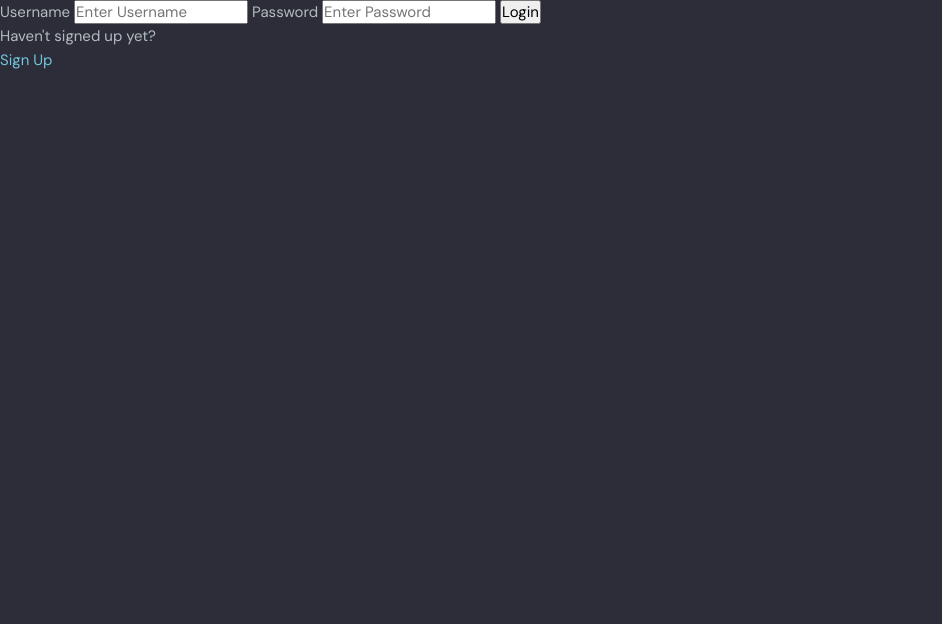
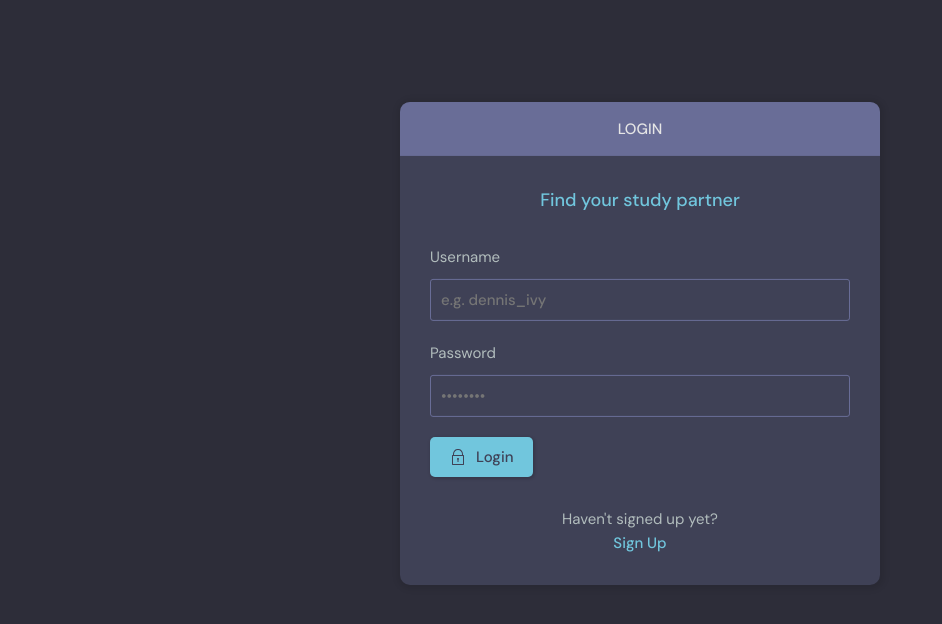
Before and after one commit to CiroJSCH/django-study-room, a Django app: page /login/ in a window 1280 px wide. Shown: the part 76-700 px from the top of the page, without its empty margins (0-942 px from the left). Run offline with Django 4.2, Linux system fonts and the light colour scheme.

Commit message:
login and register with theme

```diff
--- a/base/templates/base/login_register.html
+++ b/base/templates/base/login_register.html
@@ -1,27 +1,98 @@
 {% extends "main.html" %}
 {% block content %}
+  <main class="auth layout">
     {% if page == "login" %}
-    <div>
-      <form action="" method="post">
+      <div class="container">
+        <div class="layout__box">
+          <div class="layout__boxHeader">
+            <div class="layout__boxTitle">
+              <h3>Login</h3>
+            </div>
+          </div>
+          <div class="layout__body">
+            <h2 class="auth__tagline">Find your study partner</h2>
+            <form class="form" action="" method="post">
               {% csrf_token %}
-        <label for="username">Username</label>
-        <input type="text" name="username" placeholder="Enter Username">
+              <div class="form__group form__group">
+                <label for="room_name">Username</label>
+                <input id="username"
+                       name="username"
+                       type="text"
+                       placeholder="e.g. dennis_ivy" />
+              </div>
+              <div class="form__group">
                 <label for="password">Password</label>
-        <input type="password" name="password" placeholder="Enter Password">
-        <input type="submit" value="Login">
+                <input id="password"
+                       name="password"
+                       type="password"
+                       placeholder="&bull;&bull;&bull;&bull;&bull;&bull;&bull;&bull;" />
+              </div>
+              <button class="btn btn--main" type="submit">
+                <svg version="1.1"
+                     xmlns="http://www.w3.org/2000/svg"
+                     width="32"
+                     height="32"
+                     viewBox="0 0 32 32">
+                  <title>lock</title>
+                  <path d="M27 12h-1v-2c0-5.514-4.486-10-10-10s-10 4.486-10 10v2h-1c-0.553 0-1 0.447-1 1v18c0 0.553 0.447 1 1 1h22c0.553 0 1-0.447 1-1v-18c0-0.553-0.447-1-1-1zM8 10c0-4.411 3.589-8 8-8s8 3.589 8 8v2h-16v-2zM26 30h-20v-16h20v16z">
+                  </path>
+                  <path d="M15 21.694v4.306h2v-4.306c0.587-0.348 1-0.961 1-1.694 0-1.105-0.895-2-2-2s-2 0.895-2 2c0 0.732 0.413 1.345 1 1.694z">
+                  </path>
+                </svg>
+                Login
+              </button>
             </form>
+            <div class="auth__action">
               <p>Haven't signed up yet?</p>
-      <a href="{% url 'register' %}">Sign Up</a>
+              <a href="{% url 'register' %}" class="btn btn--link">Sign Up</a>
+            </div>
+          </div>
+        </div>
       </div>
     {% else %}
-    <div>
-      <form action="" method="post">
+      <div class="container">
+        <div class="layout__box">
+          <div class="layout__boxHeader">
+            <div class="layout__boxTitle">
+              <h3>Register</h3>
+            </div>
+          </div>
+          <div class="layout__body">
+            <h2 class="auth__tagline">Find your study partner</h2>
+            <form class="form" action="" method="post">
               {% csrf_token %}
-        {{ form.as_p }}
-        <input type="submit" value="Register">
+              {% for field in form %}
+                <div class="form__group form__group">
+                  <label for="room_name">{{ field.label }}</label>
+                  {{ field }}
+                </div>
+              {% endfor %}
+              <button class="btn btn--main" type="submit">
+                <svg version="1.1"
+                     xmlns="http://www.w3.org/2000/svg"
+                     width="32"
+                     height="32"
+                     viewBox="0 0 32 32">
+                  <title>lock</title>
+                  <path d="M27 12h-1v-2c0-5.514-4.486-10-10-10s-10 4.486-10 10v2h-1c-0.553 0-1 0.447-1 1v18c0 0.553 0.447 1 1 1h22c0.553 0 1-0.447 1-1v-18c0-0.553-0.447-1-1-1zM8 10c0-4.411 3.589-8 8-8s8 3.589 8 8v2h-16v-2zM26 30h-20v-16h20v16z">
+                  </path>
+                  <path d="M15 21.694v4.306h2v-4.306c0.587-0.348 1-0.961 1-1.694 0-1.105-0.895-2-2-2s-2 0.895-2 2c0 0.732 0.413 1.345 1 1.694z">
+                  </path>
+                </svg>
+                {% if page == "login" %}
+                  Login
+                {% else %}
+                  Register
+                {% endif %}
+              </button>
             </form>
+            <div class="auth__action">
               <p>Already signed up?</p>
-      <a href="{% url 'login' %}">Sign In</a>
+              <a href="{% url 'login' %}" class="btn btn--link">Sign Up</a>
+            </div>
+          </div>
+        </div>
       </div>
     {% endif %}
+  </main>
 {% endblock content %}
```
Also changed, not shown: theme/login.html (deleted, +0 -118 lines). Lines whose indentation alone changed are shown as unchanged.
